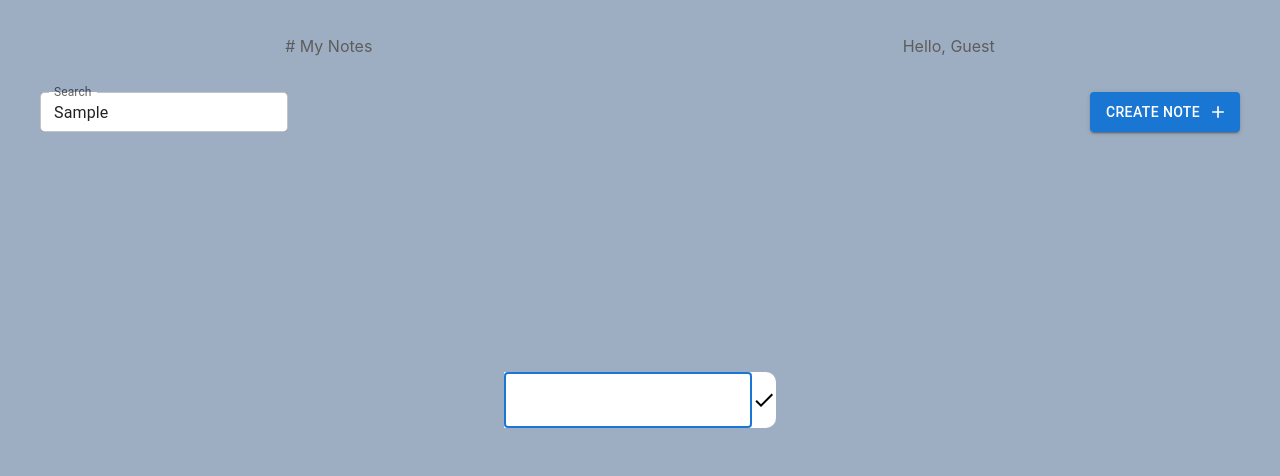
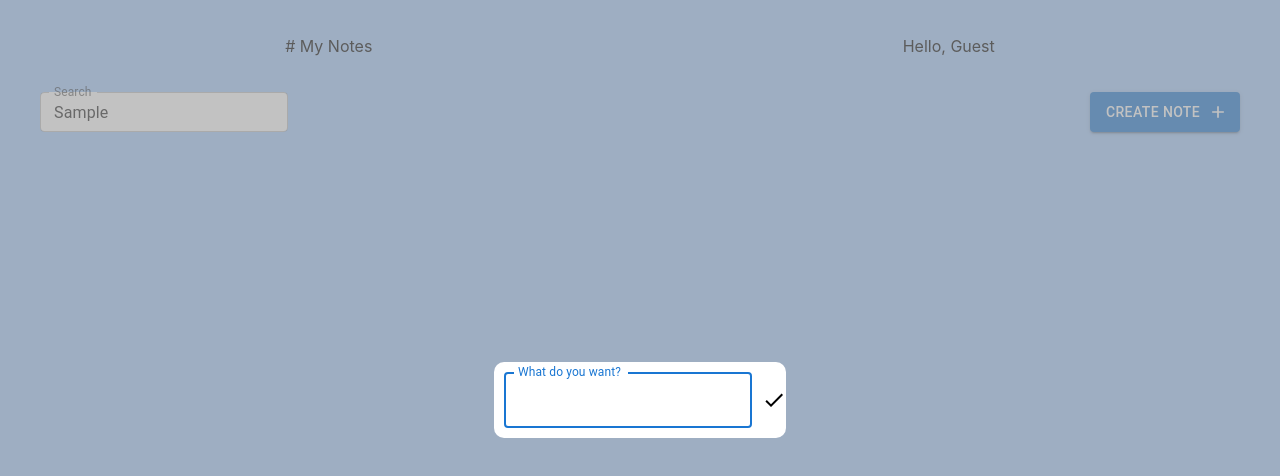
Before and after one commit to AntonOgonovskiy/NOTES, a React (Create React App) app in the folder notes/: page / in a window 1280 px wide. Both pictures are taken after typing "Sample" into the empty fields and a click on the button "CREATE NOTE". Shown: the top 476 px of the page. Built offline with nearby package versions, Linux system fonts and the light colour scheme.

Commit message:
refactor: refactor modal styles

```diff
--- a/notes/src/components/body/managemantSection/createNote/CreateNote.tsx
+++ b/notes/src/components/body/managemantSection/createNote/CreateNote.tsx
@@ -33,11 +33,12 @@ const CreateNote = () => {
   return (
     <>
       {isVisible ? (
-        <div className="nameModalWrapper">
-          <div className="nameModalField">
+        <div className="noteModalWrapper">
+          <div className="noteModalField">
             <TextField
-              className="createInput"
+              className="noteModalInput"
               variant="outlined"
+              label="What do you want?"
               autoFocus
               value={note}
               onChange={(e) => setNote(e.target.value)}
--- a/notes/src/components/body/managemantSection/createNote/create.scss
+++ b/notes/src/components/body/managemantSection/createNote/create.scss
@@ -1,4 +1,28 @@
-.createInput {
-  color: black;
-  background-color: white;
+@mixin display {
+  display: flex;
+  align-items: center;
+  justify-content: center;
 }
+@mixin modalWrapper {
+  position: absolute;
+  z-index: 100;
+  top: 0;
+  left: 0;
+  width: 100%;
+  height: 100%;
+  background-color: rgba($color: #999999, $alpha: 0.6);
+}
+.noteModalWrapper {
+  @include modalWrapper;
+  @include display;
+  .noteModalField {
+    @include display;
+    background-color: white;
+    border-radius: 10px;
+  }
+  .noteModalInput {
+    margin: 10px;
+    color: black;
+    background-color: white;
+  }
+}
--- a/notes/src/components/body/note/note.scss
+++ b/notes/src/components/body/note/note.scss
@@ -2,6 +2,10 @@
   height: 78px;
   width: 20%;
   margin: calc((100% - 80%) / 8);
+  transition: all 0.5s;
+  &:hover {
+    transform: scale(1.1);
+  }
 }
 
 .noteTag {
--- a/notes/src/components/nameModal/askNameModal.scss
+++ b/notes/src/components/nameModal/askNameModal.scss
@@ -3,13 +3,17 @@
   align-items: center;
   justify-content: center;
 }
-.nameModalWrapper {
+@mixin modalWrapper {
   position: absolute;
+  z-index: 100;
   top: 0;
   left: 0;
   width: 100%;
   height: 100%;
   background-color: rgba($color: #999999, $alpha: 0.6);
+}
+.nameModalWrapper {
+  @include modalWrapper;
   @include display;
   .nameModalField {
     @include display;
```
